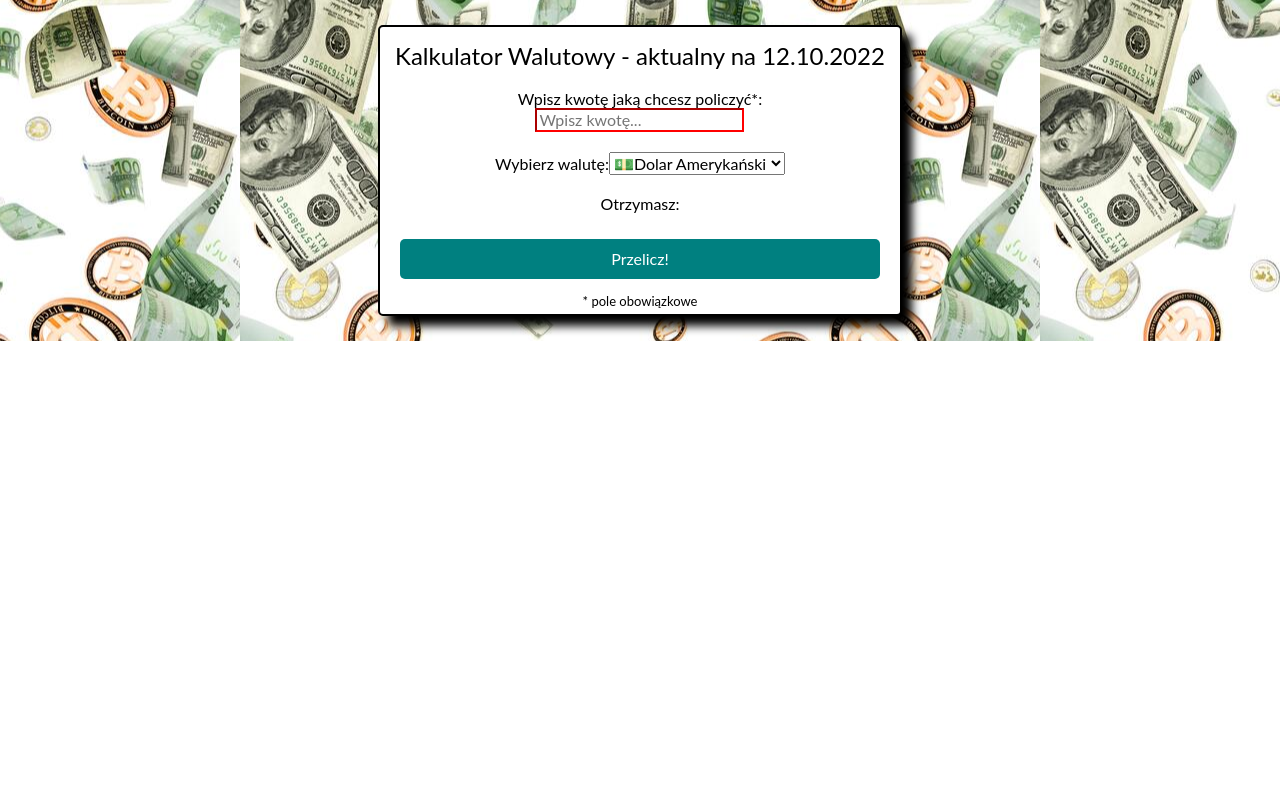
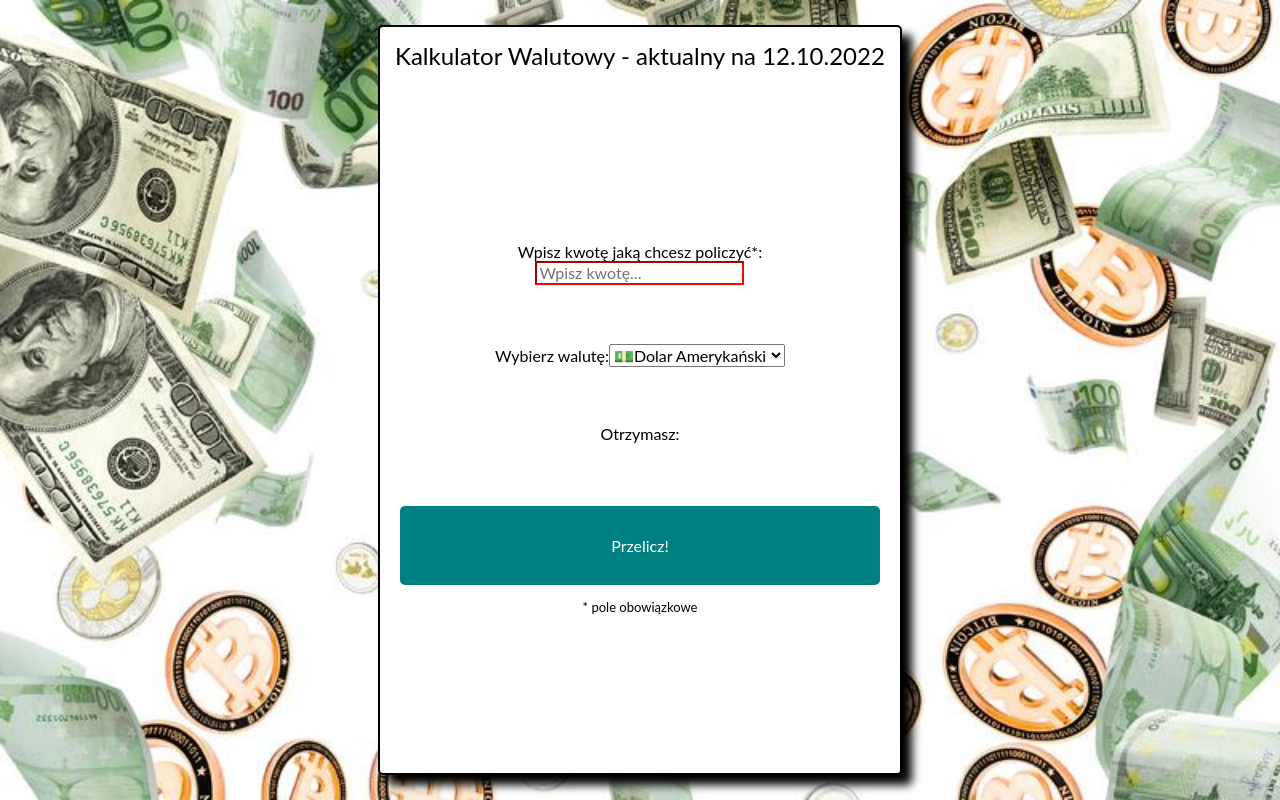
Before and after one commit to adrianSACHA/currency-converter-react, a React (Create React App) app: page / in a window 1280 px wide. Built offline with nearby package versions, Linux system fonts and the light colour scheme.

Commit message:
changed bg size to cover

```diff
--- a/src/index.css
+++ b/src/index.css
@@ -16,8 +16,8 @@ html {
   justify-content: center;
   padding: 10px;
   background-image: url("./image.jpg");
-  background-repeat: repeat;
   background-position: center;
-  background-size: auto;
+  background-size: cover;
+  min-height: 100vh;
   overflow: auto;
 }
```
